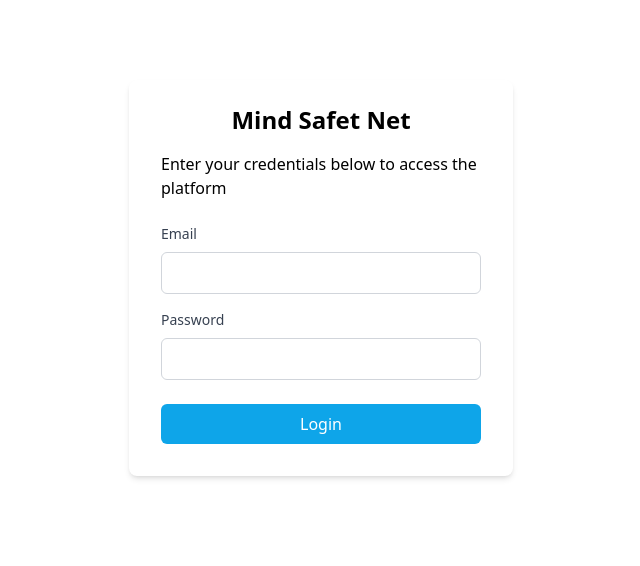
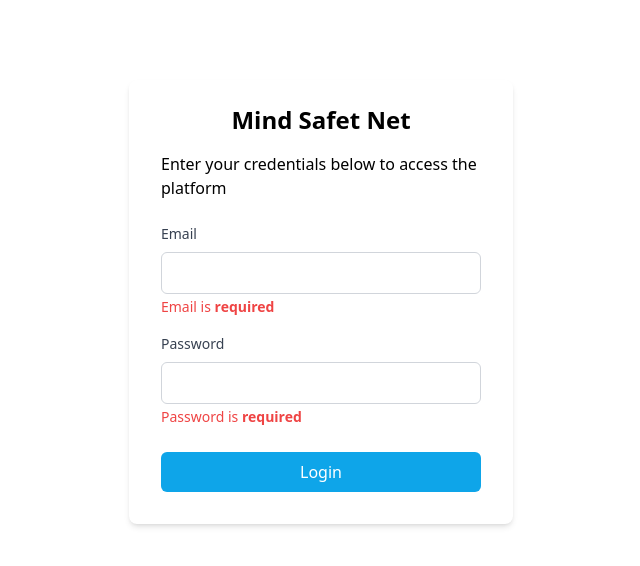
Before and after one commit to douglassantanna/mind-safety-net, an Angular app in the folder web-app/: page / in a window 1280 px wide. Shown: the top 566 px of the page, without its empty margins (319-959 px from the left). Built offline with nearby package versions, Linux system fonts and the light colour scheme.

Commit message:
login component concluded

```diff
--- a/web-app/src/app/pages/authentication/login/login.component.html
+++ b/web-app/src/app/pages/authentication/login/login.component.html
@@ -7,16 +7,28 @@
       </div>
       <div class="mb-4">
         <label for="username" class="block mb-2 text-sm font-medium text-gray-700">Email</label>
-        <input type="email" formControlName="email" required id="email"
+        <input type="email" formControlName="email" id="email"
           class="block w-full px-3 py-2 rounded-md border border-gray-300 focus:border-sky-500 focus:outline-none">
+        @if (emailFormControl.hasError('email') && !emailFormControl.hasError('required')) {
+        <span class="text-sm text-red-500">Please enter a valid email address</span>
+        }
+        @if (emailFormControl.hasError('required')) {
+        <span class="text-sm text-red-500">Email is <strong>required</strong></span>
+        }
       </div>
       <div class="mb-6">
         <label for="password" class="block mb-2 text-sm font-medium text-gray-700">Password</label>
-        <input type="password" id="password" formControlName="password" required
+        <input type="password" minlength="4" id="password" formControlName="password"
           class="block w-full px-3 py-2 rounded-md border border-gray-300 focus:border-sky-500 focus:outline-none">
+        @if (passwordFormControl.hasError('required')) {
+        <span class="text-sm text-red-500">Password is <strong>required</strong></span>
+        }
+        @if (passwordFormControl.hasError('minlength')) {
+        <span class="text-sm text-red-500">Password must have 4 characters or more</span>
+        }
       </div>
       @if (!loading) {
-      <button type="submit"
+      <button type="submit" [disabled]="!loginForm.valid"
         class="w-full px-4 py-2 rounded-md bg-sky-500 text-white font-medium hover:bg-sky-700 focus:outline-none">
         Login
       </button>
@@ -38,7 +50,6 @@
       @if (errorMessage) {
       <span class="text-red-500 font-semibold">{{ errorMessage }}</span>
       }
-
     </form>
   </div>
 </div>
--- a/web-app/src/app/pages/authentication/login/login.component.ts
+++ b/web-app/src/app/pages/authentication/login/login.component.ts
@@ -1,19 +1,21 @@
 import { Component } from '@angular/core';
-import { FormBuilder, FormGroup, FormsModule, ReactiveFormsModule, Validators } from '@angular/forms';
+import { FormBuilder, FormControl, FormGroup, FormsModule, ReactiveFormsModule, Validators } from '@angular/forms';
 import { AuthenticationService } from '../../../core/services/authentication.service';
 import { Router } from '@angular/router';
+import { CommonModule } from '@angular/common';
 
 @Component({
   selector: 'app-login',
   standalone: true,
   imports: [
     FormsModule,
-    ReactiveFormsModule],
+    ReactiveFormsModule,
+    CommonModule],
   templateUrl: './login.component.html'
 })
 export class LoginComponent {
   loading = false;
-  loginForm!: FormGroup;
+  loginForm: FormGroup;
   errorMessage = '';
 
   constructor(
@@ -28,6 +30,7 @@ export class LoginComponent {
   }
 
   onSubmit() {
+
     this.loading = true;
     this.authService.login(this.emailFormControl?.value, this.passwordFormControl?.value).subscribe({
       next: () => {
@@ -43,9 +46,9 @@ export class LoginComponent {
   }
 
   get emailFormControl() {
-    return this.loginForm.get('email');
+    return this.loginForm.get('email') as FormControl;
   }
   get passwordFormControl() {
-    return this.loginForm.get('password');
+    return this.loginForm.get('password') as FormControl;
   }
 }
```
Also changed, not shown: 2 other files (tests, documents, lock files or other folders).
